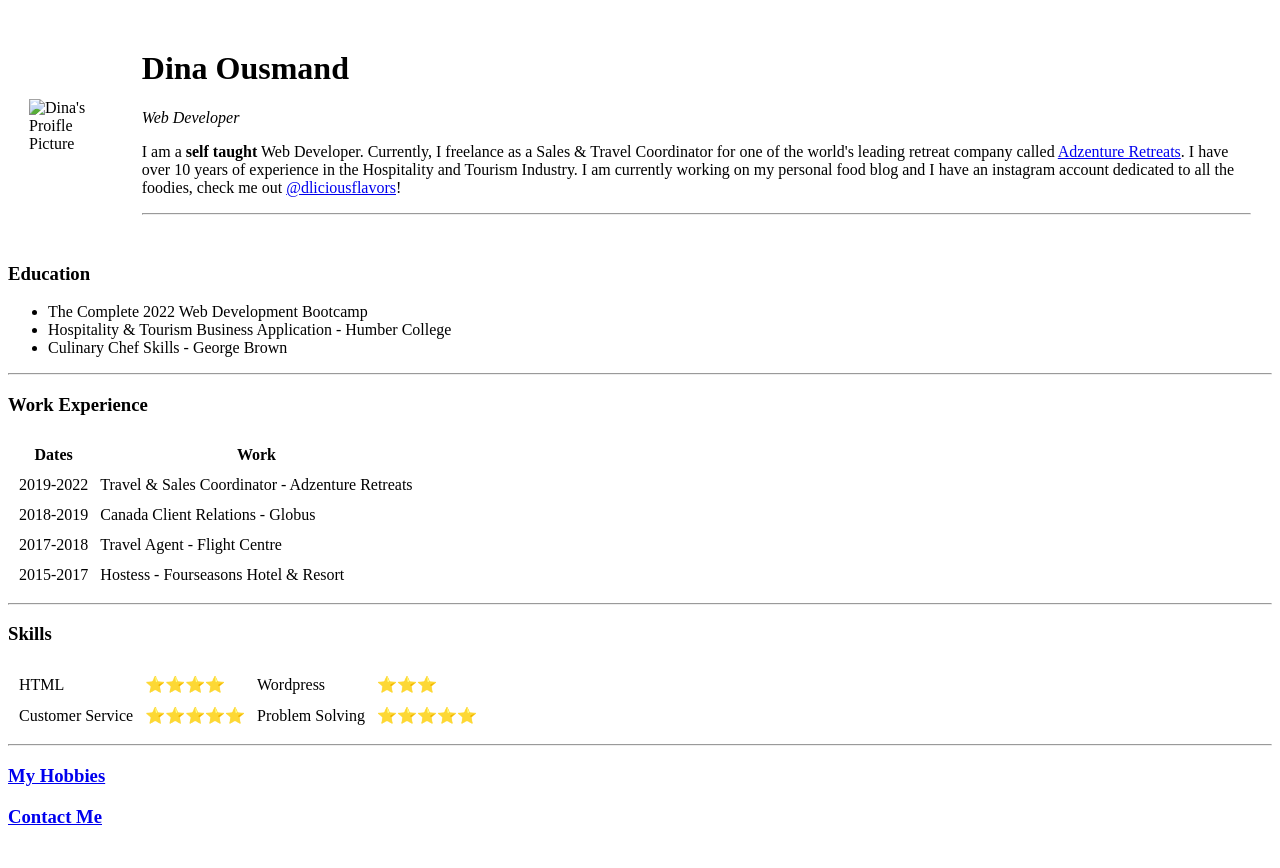
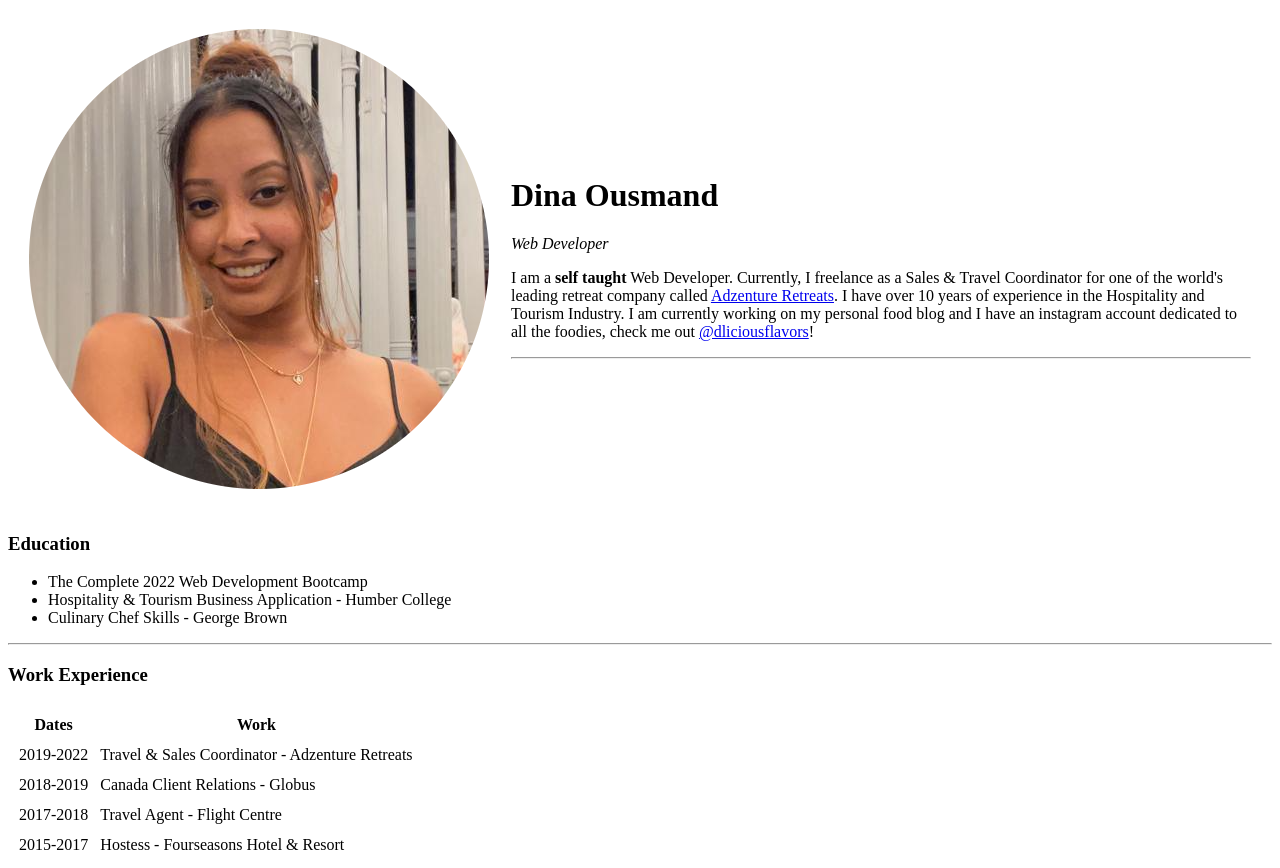
Before and after one commit to deeous91/CV, a plain HTML site: page index.html in a window 1280 px wide. Shown: the top 868 px of the page. Before the commit the page ends 846 px from the top, so only its background shows below. Drawn offline with Linux system fonts and the light colour scheme.

Commit message:
Update index.html

```diff
--- a/index.html
+++ b/index.html
@@ -8,7 +8,7 @@
 <body>
   <table cellspacing="20">
   <tr>
-    <td><img src="images/Dina Profile Picture-modified.png" alt="Dina's Proifle Picture"></td>
+    <td><img src="Dina Profile Picture-modified.png" alt="Dina's Proifle Picture"></td>
       <td>
         <h1>Dina Ousmand</h1>
         <p><em>Web Developer</em></p>
```
